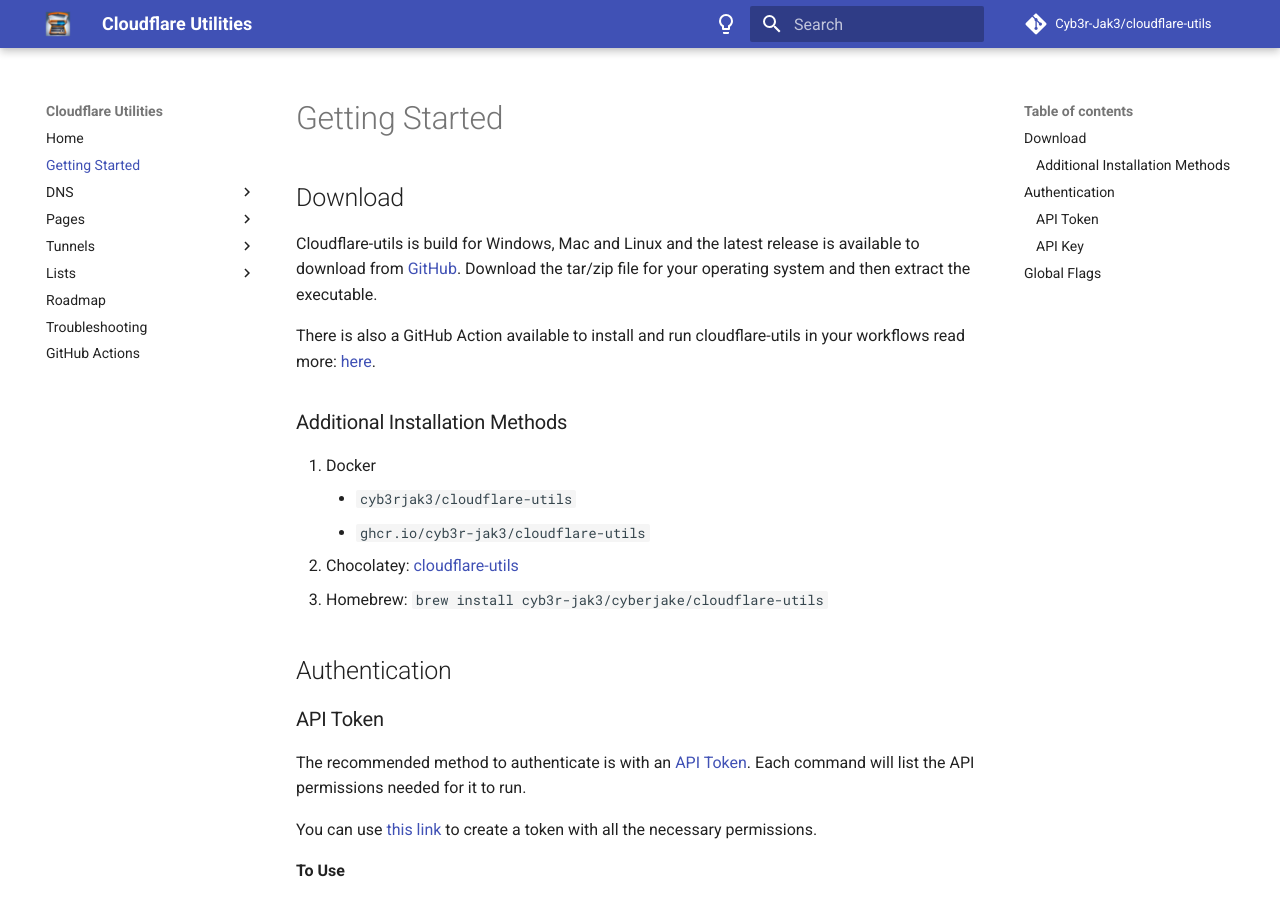
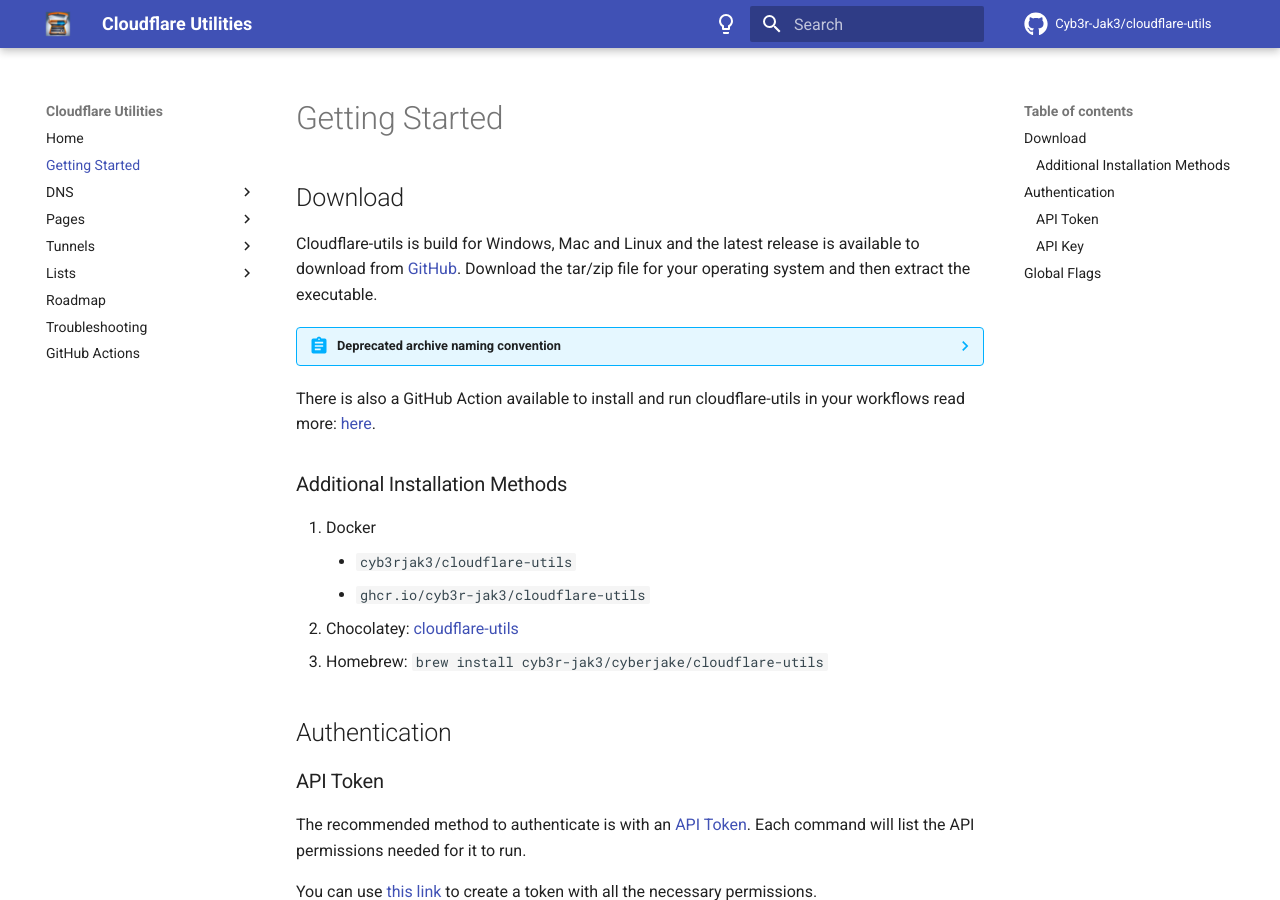
Before and after one commit to Cyb3r-Jak3/cloudflare-utils, an MkDocs documentation site: the page built from documentation/docs/started.md, in a window 1280 px wide and 900 px high. Built offline with MkDocs 1.6.1 and Material for MkDocs 9.7.7, drawn with Linux system fonts in a browser that asks for light colours; comment, search, counter and statistics services are not loaded.

Commit message:
Change how archives are named (#241)
* Change how archives are named

* Change some site icons

```diff
--- a/documentation/docs/started.md
+++ b/documentation/docs/started.md
@@ -3,6 +3,10 @@
 ## Download
 
 Cloudflare-utils is build for Windows, Mac and Linux and the latest release is available to download from [GitHub](https://github.com/Cyb3r-Jak3/cloudflare-utils/releases/latest). Download the tar/zip file for your operating system and then extract the executable.
+
+??? abstract "Deprecated archive naming convention"
+    The archive downloads previously had the version number in the name, for example `cloudflare-utils_1.2.3_windows_amd64.zip`. This has been deprecated and the new naming convention is just `cloudflare-utils_windows_amd64.zip`.
+    The old naming convention will be removed in v2.0.0.
 
 There is also a GitHub Action available to install and run cloudflare-utils in your workflows read more: [here](./github-actions.md).
 
--- a/documentation/mkdocs.yml
+++ b/documentation/mkdocs.yml
@@ -6,6 +6,8 @@ repo_name: Cyb3r-Jak3/cloudflare-utils
 theme:
   name: material
   language: en
+  icon:
+    repo: fontawesome/brands/github
   palette:
     - media: "(prefers-color-scheme: light)"  # Light mode
       scheme: default
@@ -31,6 +33,7 @@ theme:
     - search
     - minify:
         minify_html: true
+    - offline
   logo: assets/images/logo.png
 
 nav:
```
Also changed, not shown: .goreleaser.yml.
